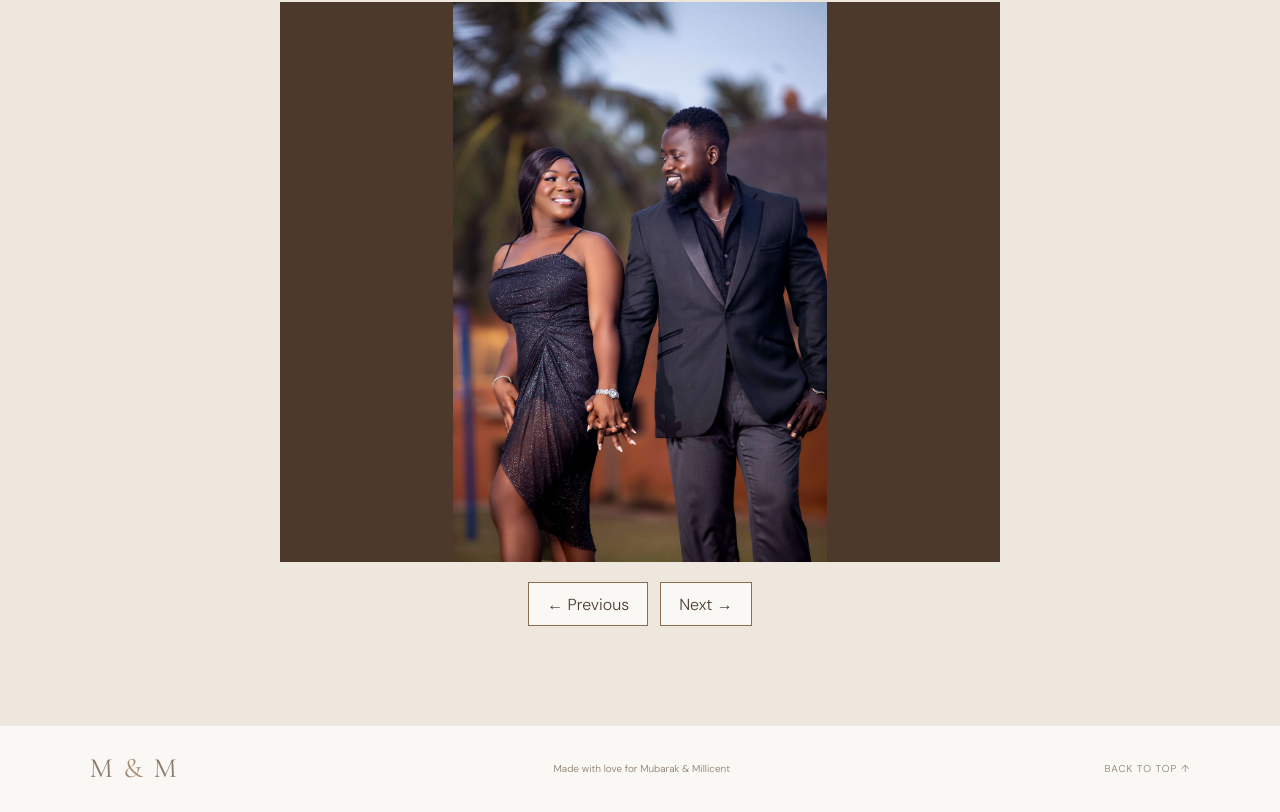
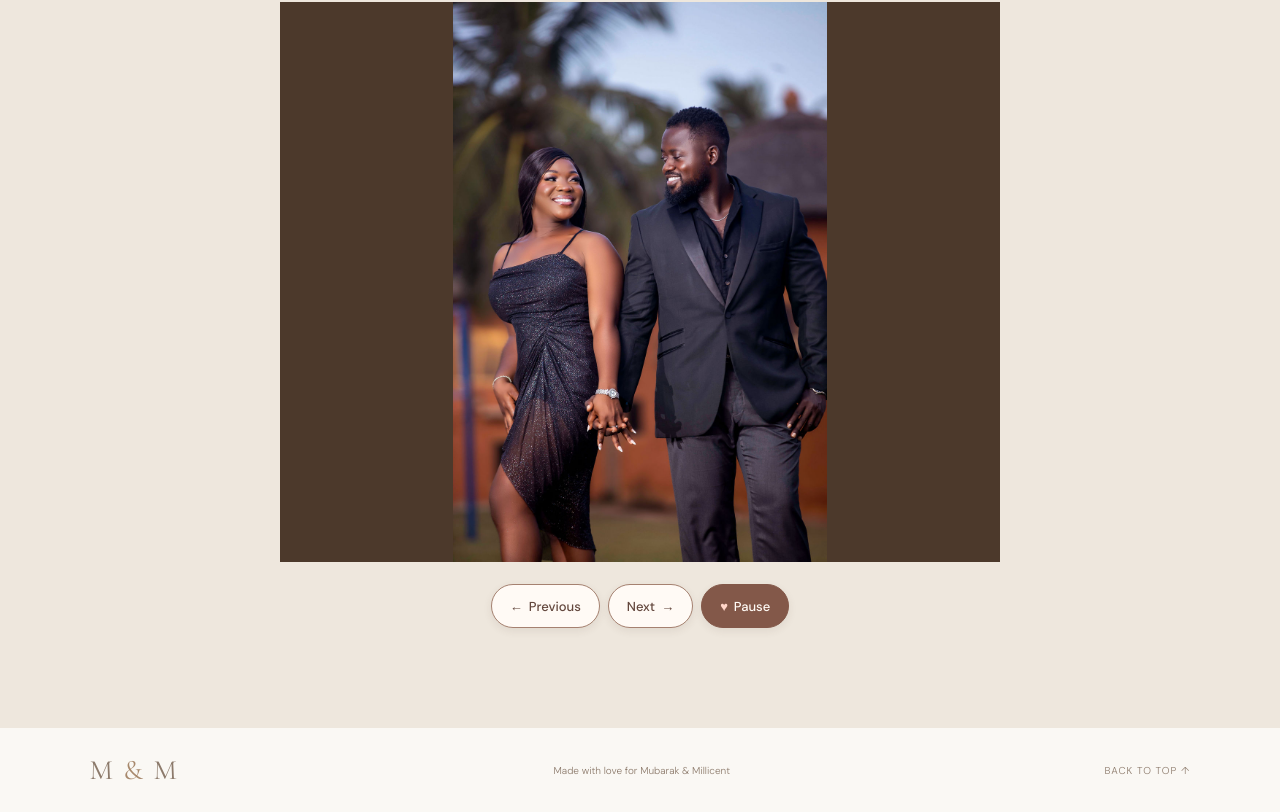
Before and after one commit to ekowbutler/MubarakAndMillicent, a plain HTML site: page index.html in a window 1280 px wide. Shown: the part 6112-6924 px from the top of the page. Drawn offline with nearby package versions, Linux system fonts and the light colour scheme.

Commit message:
slide show added to base images

```diff
--- a/index.html
+++ b/index.html
@@ -238,8 +238,9 @@
         <li><img src="Highlights/368A9740.jpg" alt="Millicent seated beside Mubarak" loading="lazy" decoding="async"></li>
       </ul>
       <div class="slideshow-controls" hidden>
-        <button type="button" data-step="-1" aria-controls="slideshow-track">← Previous</button>
-        <button type="button" data-step="1" aria-controls="slideshow-track">Next →</button>
+        <button type="button" data-step="-1" aria-controls="slideshow-track"><span aria-hidden="true">←</span> Previous</button>
+        <button type="button" data-step="1" aria-controls="slideshow-track">Next <span aria-hidden="true">→</span></button>
+        <button type="button" class="slideshow-toggle" aria-controls="slideshow-track"><span class="slideshow-heart" aria-hidden="true">♥</span><span class="slideshow-toggle-label">Pause</span></button>
       </div>
     </section>
   </main>
--- a/script.js
+++ b/script.js
@@ -37,17 +37,51 @@ const slideshowControls = document.querySelector(".slideshow-controls");
 const slides = Array.from(slideshow.children);
 const reducedMotion = window.matchMedia("(prefers-reduced-motion: reduce)");
 
+const slideshowToggle = slideshowControls.querySelector(".slideshow-toggle");
+const slideshowToggleLabel = slideshowToggle.querySelector(".slideshow-toggle-label");
+let playing = !reducedMotion.matches;
+let slideshowVisible = false;
+let slideTimer;
+
+function advanceSlide(step, behavior) {
+  const current = Math.round(slideshow.scrollLeft / slideshow.clientWidth);
+  const next = (current + step + slides.length) % slides.length;
+  slideshow.scrollTo({ left: slides[next].offsetLeft, behavior });
+}
+
+function updateSlideshowPlayback() {
+  clearInterval(slideTimer);
+  slideshowToggleLabel.textContent = playing ? "Pause" : "Play";
+  if (playing && slideshowVisible && !document.hidden) {
+    slideTimer = setInterval(() => advanceSlide(1, "instant"), 5000);
+  }
+}
+
 slideshowControls.hidden = false;
-slideshowControls.querySelectorAll("button").forEach(button => {
+slideshowControls.querySelectorAll("[data-step]").forEach(button => {
   button.addEventListener("click", () => {
-    const current = Math.round(slideshow.scrollLeft / slideshow.clientWidth);
-    const next = (current + Number(button.dataset.step) + slides.length) % slides.length;
-    slideshow.scrollTo({
-      left: slides[next].offsetLeft,
-      behavior: reducedMotion.matches ? "instant" : "smooth"
-    });
+    advanceSlide(Number(button.dataset.step), reducedMotion.matches ? "instant" : "smooth");
+    updateSlideshowPlayback();
   });
 });
+
+slideshowToggle.addEventListener("click", () => {
+  playing = !playing;
+  updateSlideshowPlayback();
+});
+
+reducedMotion.addEventListener("change", event => {
+  if (event.matches) playing = false;
+  updateSlideshowPlayback();
+});
+document.addEventListener("visibilitychange", updateSlideshowPlayback);
+
+const slideshowObserver = new IntersectionObserver(([entry]) => {
+  slideshowVisible = entry.isIntersecting;
+  updateSlideshowPlayback();
+});
+slideshowObserver.observe(slideshow);
+updateSlideshowPlayback();
 
 const rsvpForm = document.querySelector(".rsvp-form");
 const attendance = rsvpForm.elements.attendance;
--- a/style.css
+++ b/style.css
@@ -144,24 +144,52 @@
 
 .slideshow-controls:not([hidden]) {
   display: flex;
+  flex-wrap: wrap;
   justify-content: center;
-  gap: 12px;
-  margin-top: 20px;
+  gap: 8px;
+  margin-top: 22px;
 }
 
 .slideshow-controls button {
+  display: inline-flex;
+  align-items: center;
+  justify-content: center;
+  gap: 6px;
   min-height: 44px;
-  padding: 0 18px;
-  border: 1px solid #8b6d52;
-  background: #faf8f4;
-  color: #4d3c30;
-  font: inherit;
+  padding: 0 clamp(9px, 2.4vw, 18px);
+  border: 1px solid #a58170;
+  border-radius: 999px;
+  background: #fffaf5;
+  color: #63473d;
+  box-shadow: 0 3px 8px rgba(76, 57, 43, .09);
+  font: 500 13px/1 "DM Sans", sans-serif;
   cursor: pointer;
+  transition: background-color .18s, border-color .18s, color .18s;
 }
 
 .slideshow-controls button:hover {
-  background: #6f5745;
-  color: #fff;
+  border-color: #835849;
+  background: #f4e1d9;
+}
+
+.slideshow-controls .slideshow-toggle {
+  border-color: #835849;
+  background: #835849;
+  color: #fffaf5;
+}
+
+.slideshow-controls .slideshow-toggle:hover {
+  border-color: #674235;
+  background: #674235;
+}
+
+.slideshow-heart {
+  color: #ffd6c9;
+}
+
+.slideshow-controls button:focus-visible {
+  outline: 2px solid #674235;
+  outline-offset: 3px;
 }
 
 .throwback-grid {
```
